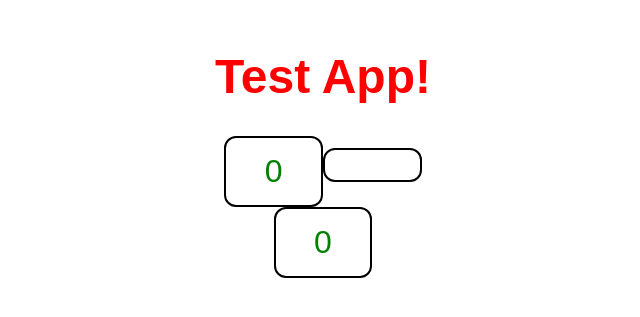
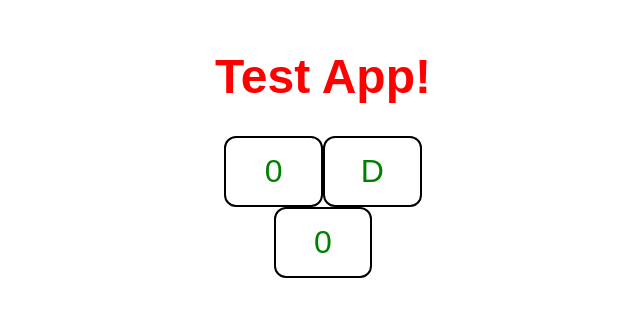
Before and after one commit to asc4asc/pwa1, a plain HTML site: page index.html in a window 1280 px wide. Shown: the part 253-570 px from the top of the page, without its empty margins (317-957 px from the left). Drawn offline with Linux system fonts and the light colour scheme.

Commit message:
Update index.html

```diff
--- a/index.html
+++ b/index.html
@@ -18,7 +18,7 @@
 <body class="fullscreen">
   <div class="container">
     <h1 class="title">Test App!</h1>
-    <button1>0</button1><button3></button3><button2>0</button2>
+    <button1>0</button1><button3>D</button3><button2>0</button2>
   </div>
   <script src="app1.js"></script>
   <script src="js/main.js"></script>
```
